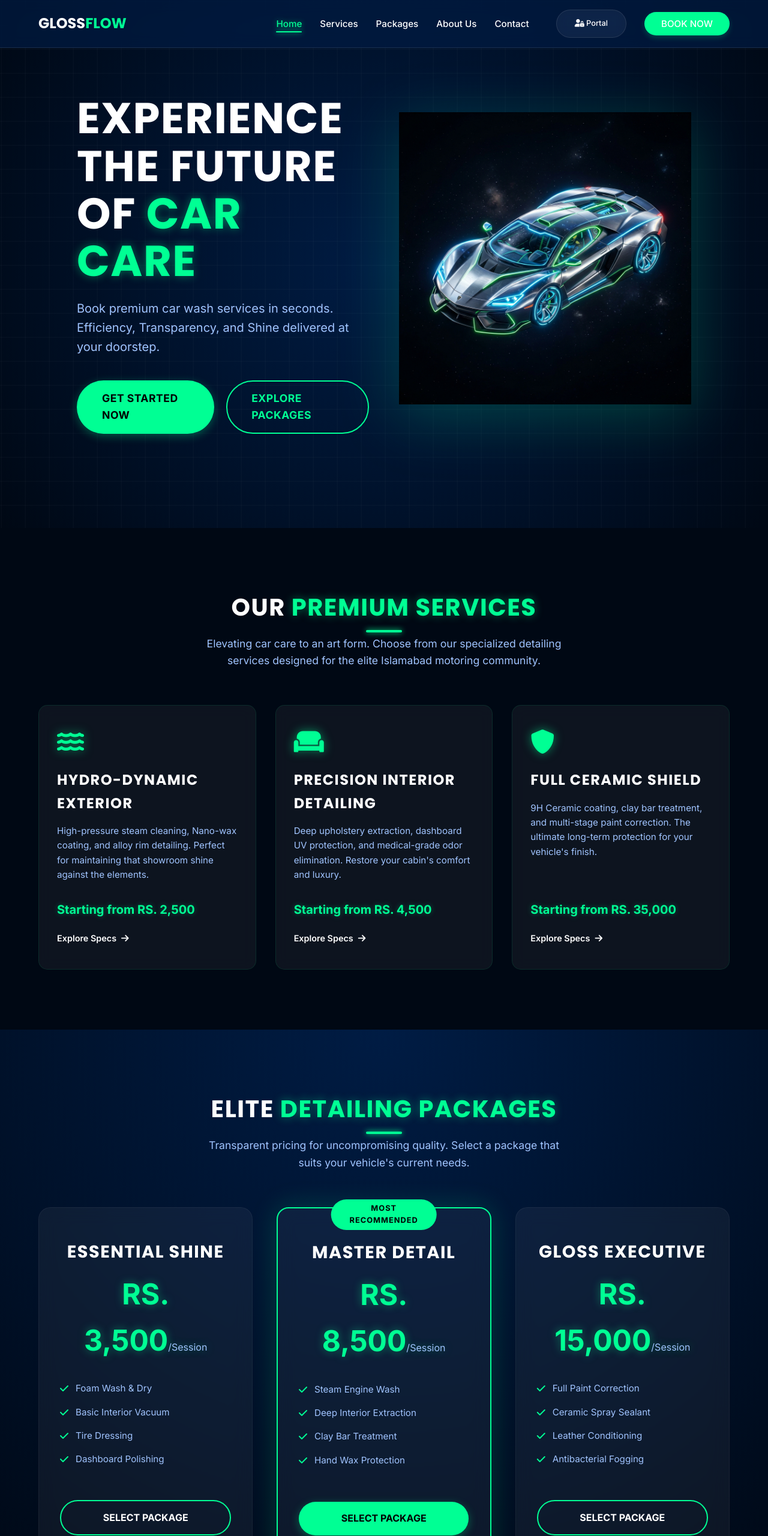
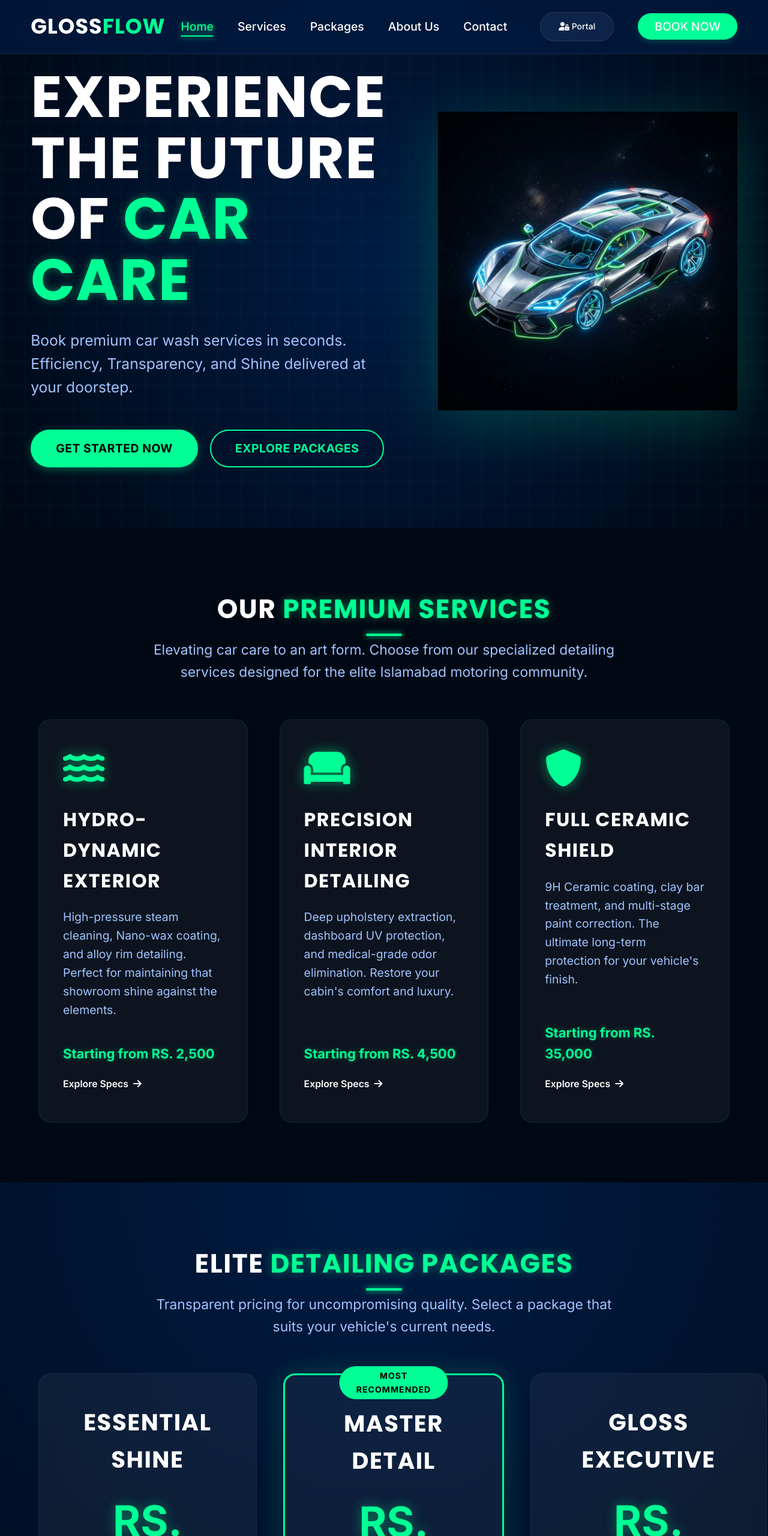
Before and after one commit to Muzammil-567/Vehicle-Wash-Management-System, a website: page frontend/website/html/index.html in a window 1280 px wide. Shown: the top 2560 px of the page at 60% size. Drawn offline with Linux system fonts and the light colour scheme.

Commit message:
feat: implement frontend styling, admin components, and initial backend server configuration.

```diff
--- a/frontend/admin/css/admin-style.css
+++ b/frontend/admin/css/admin-style.css
@@ -1,9 +1,9 @@
 /* Admin Dashboard Base Styles */
 :root {
-    --sidebar-width: 260px;
+    --sidebar-width: 300px;
     --sidebar-bg: #000814;
     --content-bg: radial-gradient(circle at center, #001C44 0%, #000814 100%);
-    --header-height: 70px;
+    --header-height: 85px;
 }
 
 .admin-body {
--- a/frontend/customer/css/base.css
+++ b/frontend/customer/css/base.css
@@ -10,9 +10,9 @@
     --glass-border: rgba(255, 255, 255, 0.08);
     --text-main: #FFFFFF;
     --text-muted: #E0E0E0;
-    --sidebar-width: 260px;
-    --header-height: 70px;
-    --bottom-nav-height: 70px;
+    --sidebar-width: 300px;
+    --header-height: 85px;
+    --bottom-nav-height: 85px;
 }
 
 /* Scoped Reset to prevent landing page conflicts */
--- a/frontend/shared/css/navbar.css
+++ b/frontend/shared/css/navbar.css
@@ -16,8 +16,8 @@
 }
 
 .nav-container {
-    width: 90%;
-    max-width: 1200px;
+    width: 92%;
+    max-width: 1600px;
     margin: 0 auto;
     display: flex;
     justify-content: space-between;
@@ -26,10 +26,11 @@
 
 .logo {
     color: white;
-    font-size: 1.5rem;
+    font-size: 2rem;
     font-weight: 700;
     text-decoration: none;
     font-family: 'Poppins', sans-serif;
+    letter-spacing: 1px;
 }
 
 .logo span {
@@ -38,7 +39,7 @@
 
 .nav-links {
     display: flex;
-    gap: 30px;
+    gap: 40px;
     align-items: center;
     list-style: none;
 }
@@ -48,7 +49,7 @@
     text-decoration: none;
     font-weight: 500;
     transition: var(--transition);
-    font-size: 0.95rem;
+    font-size: 1.1rem;
 }
 
 .nav-links a:hover {
--- a/frontend/shared/css/theme.css
+++ b/frontend/shared/css/theme.css
@@ -1,8 +1,14 @@
 /* GlossFlow Shared - Theme & Variables */
 @import url('https://fonts.googleapis.com/css2?family=Inter:wght@300;400;500;600;700&family=Poppins:wght@300;400;500;600;700&display=swap');
 
+html {
+    font-size: 110%; /* Scale up everything globally */
+    scroll-behavior: smooth;
+}
+
 :root {
-    --nav-height: 80px;
+    --ui-scale: 1.1;
+    --nav-height: 90px;
     --accent-green: #00FF94;
     --deep-blue: #001C44;
     --card-bg: rgba(255, 255, 255, 0.05);
--- a/frontend/website/css/about_stats.css
+++ b/frontend/website/css/about_stats.css
@@ -67,9 +67,9 @@
     background: rgba(255, 255, 255, 0.02);
     backdrop-filter: blur(10px);
     -webkit-backdrop-filter: blur(10px);
-    padding: 40px 30px;
-    border-bottom: 3px solid var(--accent-green);
-    border-radius: 10px;
+    padding: 60px 40px;
+    border-bottom: 4px solid var(--accent-green);
+    border-radius: 15px;
     text-align: center;
     transition: var(--transition);
 }
@@ -83,11 +83,11 @@
 
 .stat-number {
     display: block;
-    font-size: 3.5rem;
+    font-size: 4.5rem;
     font-weight: 800;
     color: var(--accent-green);
-    margin-bottom: 10px;
-    text-shadow: 0 0 20px rgba(0, 255, 148, 0.5);
+    margin-bottom: 15px;
+    text-shadow: 0 0 25px rgba(0, 255, 148, 0.5);
     letter-spacing: -1px;
 }
 
--- a/frontend/website/css/hero.css
+++ b/frontend/website/css/hero.css
@@ -27,14 +27,14 @@
 }
 
 .hero-container {
-    width: 80%;
-    max-width: 1400px;
+    width: 92%;
+    max-width: 1600px;
     margin: 0 auto;
     min-height: calc(100vh - var(--nav-height));
     display: grid;
-    grid-template-columns: 1fr 1fr;
+    grid-template-columns: 1.1fr 0.9fr;
     align-items: center;
-    gap: 50px;
+    gap: 70px;
     position: relative;
     z-index: 2;
 }
@@ -44,17 +44,17 @@
 }
 
 .hero-content h1 {
-    font-size: 4.5rem;
-    line-height: 1.1;
-    margin-bottom: 24px;
+    font-size: 5.5rem;
+    line-height: 1.05;
+    margin-bottom: 30px;
     color: var(--text-primary);
 }
 
 .hero-content p {
-    font-size: 1.25rem;
+    font-size: 1.4rem;
     color: var(--text-dim);
-    margin-bottom: 40px;
-    max-width: 600px;
+    margin-bottom: 50px;
+    max-width: 700px;
 }
 
 .hero-actions {
--- a/frontend/website/css/pricing.css
+++ b/frontend/website/css/pricing.css
@@ -29,9 +29,10 @@
 
 .pricing-card.recommended {
     border: 2px solid var(--accent-green);
-    transform: scale(1.05);
+    border: 3px solid var(--accent-green);
+    transform: scale(1.08);
     z-index: 10;
-    box-shadow: 0 0 30px rgba(0, 255, 148, 0.1);
+    box-shadow: 0 0 40px rgba(0, 255, 148, 0.15);
     animation: recommendedPulse 4s infinite;
 }
 
@@ -57,53 +58,53 @@
 }
 
 .pricing-card h3 {
-    font-size: 1.8rem;
+    font-size: 2.2rem;
     color: var(--text-primary);
-    margin-bottom: 10px;
+    margin-bottom: 15px;
 }
 
 .price-value {
-    font-size: 3rem;
+    font-size: 4rem;
     font-weight: 800;
     color: var(--accent-green);
-    margin-bottom: 30px;
-    text-shadow: 0 0 15px rgba(0, 255, 148, 0.4);
+    margin-bottom: 35px;
+    text-shadow: 0 0 20px rgba(0, 255, 148, 0.4);
 }
 
 .price-value span {
-    font-size: 1rem;
+    font-size: 1.2rem;
     color: var(--text-dim);
     font-weight: 400;
 }
 
 .feature-list {
     list-style: none;
-    margin-bottom: 40px;
+    margin-bottom: 50px;
     text-align: left;
     flex-grow: 1;
 }
 
 .feature-list li {
     color: var(--text-dim);
-    margin-bottom: 15px;
+    margin-bottom: 18px;
     display: flex;
     align-items: center;
-    gap: 12px;
-    font-size: 0.95rem;
+    gap: 15px;
+    font-size: 1.1rem;
 }
 
 .feature-list li i {
     color: var(--accent-green);
-    font-size: 1rem;
+    font-size: 1.2rem;
 }
 
 .btn-pricing {
-    padding: 15px 30px;
+    padding: 18px 36px;
     border-radius: 50px;
     font-weight: 700;
     text-decoration: none;
     transition: var(--transition);
-    font-size: 1rem;
+    font-size: 1.1rem;
     cursor: pointer;
 }
 
--- a/frontend/website/css/services.css
+++ b/frontend/website/css/services.css
@@ -33,15 +33,15 @@
 
 .section-header p {
     color: var(--text-dim);
-    font-size: 1.1rem;
-    max-width: 600px;
+    font-size: 1.3rem;
+    max-width: 800px;
     margin: 0 auto;
 }
 
 .services-grid {
     display: grid;
     grid-template-columns: repeat(3, 1fr);
-    gap: 2rem;
+    gap: 3rem;
     align-items: stretch;
 }
 
@@ -50,8 +50,8 @@
     backdrop-filter: blur(12px);
     -webkit-backdrop-filter: blur(12px);
     border: 1px solid rgba(0, 255, 148, 0.1);
-    border-radius: 15px;
-    padding: 40px 30px;
+    border-radius: 20px;
+    padding: 50px 40px;
     transition: var(--transition);
     display: flex;
     flex-direction: column;
@@ -65,22 +65,22 @@
 }
 
 .service-icon {
-    font-size: 2.5rem;
+    font-size: 3.5rem;
     color: var(--accent-green);
-    margin-bottom: 25px;
-    filter: drop-shadow(0 0 8px rgba(0, 255, 148, 0.5));
+    margin-bottom: 30px;
+    filter: drop-shadow(0 0 10px rgba(0, 255, 148, 0.5));
 }
 
 .service-card h3 {
-    font-size: 1.5rem;
-    margin-bottom: 15px;
+    font-size: 1.8rem;
+    margin-bottom: 20px;
     color: var(--text-primary);
 }
 
 .service-card p {
     color: var(--text-dim);
-    font-size: 0.95rem;
-    margin-bottom: 30px;
+    font-size: 1.1rem;
+    margin-bottom: 40px;
     flex-grow: 1;
 }
 
--- a/frontend/website/html/index.html
+++ b/frontend/website/html/index.html
@@ -1,22 +1,25 @@
 <!DOCTYPE html>
 <html lang="en">
+
 <head>
     <meta charset="UTF-8">
     <meta name="viewport" content="width=device-width, initial-scale=1.0">
     <title>GlossFlow | Premium Car Wash Management</title>
     <!-- Core & Global Styles -->
-    <link rel="stylesheet" href="../../shared/css/global.css">
+    <link rel="stylesheet" href="/shared/css/global.css">
     <!-- Modular Section Styles -->
-    <link rel="stylesheet" href="../css/hero.css">
-    <link rel="stylesheet" href="../css/services.css">
-    <link rel="stylesheet" href="../css/pricing.css">
-    <link rel="stylesheet" href="../css/about_stats.css">
-    <link rel="stylesheet" href="../css/testimonials.css">
-    <link rel="stylesheet" href="../css/contact-footer.css">
+    <link rel="stylesheet" href="/website/css/hero.css">
+    <link rel="stylesheet" href="/website/css/services.css">
+    <link rel="stylesheet" href="/website/css/pricing.css">
+    <link rel="stylesheet" href="/website/css/about_stats.css">
+    <link rel="stylesheet" href="/website/css/testimonials.css">
+    <link rel="stylesheet" href="/website/css/contact-footer.css">
     <!-- FontAwesome for Icons -->
     <link rel="stylesheet" href="https://cdnjs.cloudflare.com/ajax/libs/font-awesome/6.0.0/css/all.min.css">
 </head>
+
 <body>
+
 
     <!-- Navbar Component -->
     <div id="navbar-placeholder"></div>
@@ -45,8 +48,9 @@
     <div id="footer-placeholder"></div>
 
     <!-- Component Loader & Logic -->
-    <script src="../js/component-loader.js"></script>
-    <script src="../js/form-handler.js"></script>
-    <script src="../js/selection-handler.js"></script>
+    <script src="/website/js/component-loader.js"></script>
+    <script src="/website/js/form-handler.js"></script>
+    <script src="/website/js/selection-handler.js"></script>
 </body>
+
 </html>
--- a/frontend/website/html/website_components/services-section.html
+++ b/frontend/website/html/website_components/services-section.html
@@ -13,7 +13,7 @@
                 <h3>Hydro-Dynamic Exterior</h3>
                 <p>High-pressure steam cleaning, Nano-wax coating, and alloy rim detailing. Perfect for maintaining that showroom shine against the elements.</p>
                 <div class="service-price">Starting from RS. 2,500</div>
-                <a href="../website/details.html?service=exterior" class="view-details">Explore Specs <i class="fas fa-arrow-right"></i></a>
+                <a href="/website/html/details.html?service=exterior" class="view-details">Explore Specs <i class="fas fa-arrow-right"></i></a>
             </div>
 
             <!-- Service 2: Interior -->
@@ -22,7 +22,7 @@
                 <h3>Precision Interior Detailing</h3>
                 <p>Deep upholstery extraction, dashboard UV protection, and medical-grade odor elimination. Restore your cabin's comfort and luxury.</p>
                 <div class="service-price">Starting from RS. 4,500</div>
-                <a href="../website/details.html?service=interior" class="view-details">Explore Specs <i class="fas fa-arrow-right"></i></a>
+                <a href="/website/html/details.html?service=interior" class="view-details">Explore Specs <i class="fas fa-arrow-right"></i></a>
             </div>
 
             <!-- Service 3: Ceramic -->
@@ -31,7 +31,7 @@
                 <h3>Full Ceramic Shield</h3>
                 <p>9H Ceramic coating, clay bar treatment, and multi-stage paint correction. The ultimate long-term protection for your vehicle's finish.</p>
                 <div class="service-price">Starting from RS. 35,000</div>
-                <a href="../website/details.html?service=ceramic" class="view-details">Explore Specs <i class="fas fa-arrow-right"></i></a>
+                <a href="/website/html/details.html?service=ceramic" class="view-details">Explore Specs <i class="fas fa-arrow-right"></i></a>
             </div>
         </div>
     </div>
```
Also changed, not shown: backend/server.js (+8 -6 lines), brain/65179c74-b301-44c5-afeb-1c378b3cac85/scratch/check_user_data.js (added, +15 -0 lines), brain/65179c74-b301-44c5-afeb-1c378b3cac85/scratch/reset_password.js (added, +18 -0 lines), frontend/admin/css/stats-cards.css (+9 -9 lines), frontend/admin/js/loginportal.js (+6 -1 lines), frontend/website/html/details.html (+5 -5 lines), frontend/website/js/component-loader.js (+8 -8 lines).
